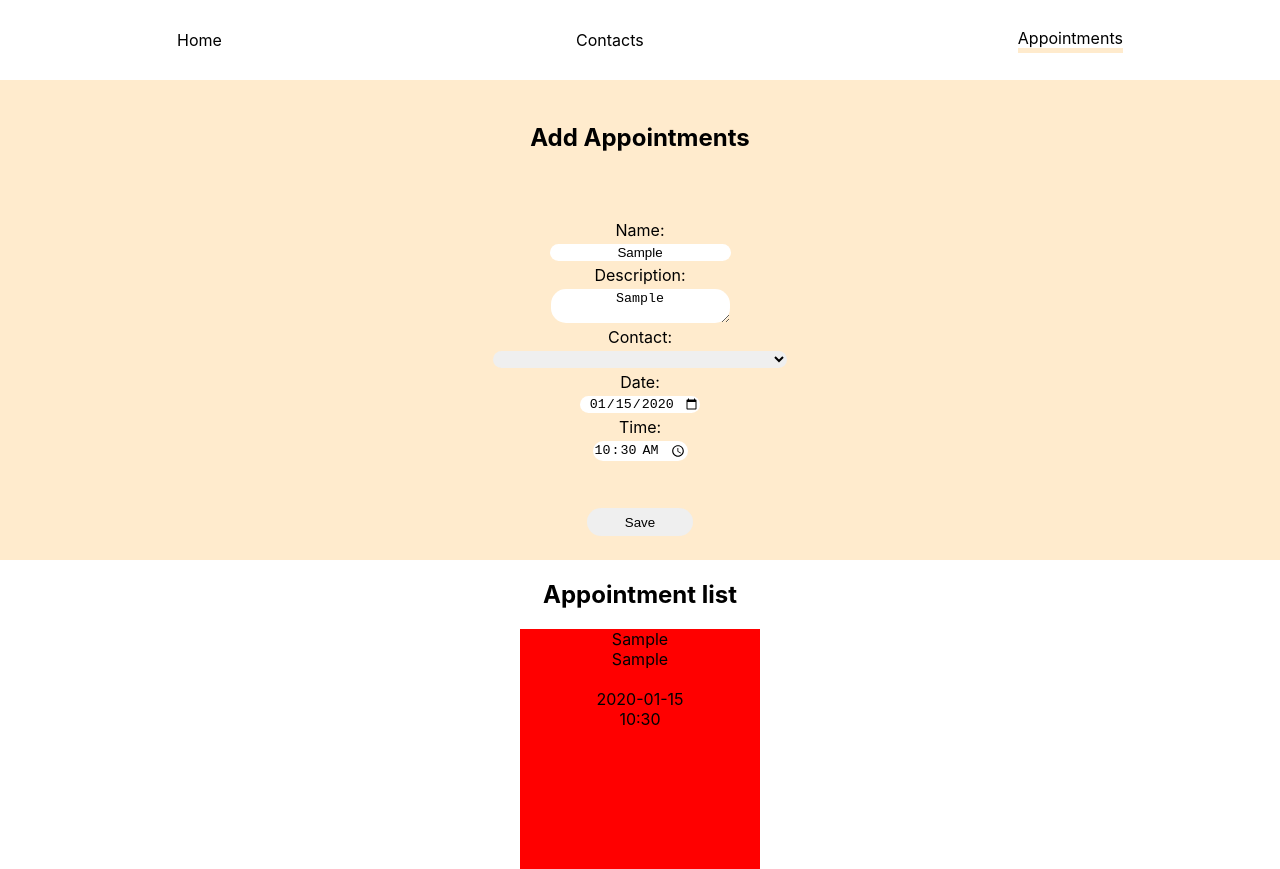
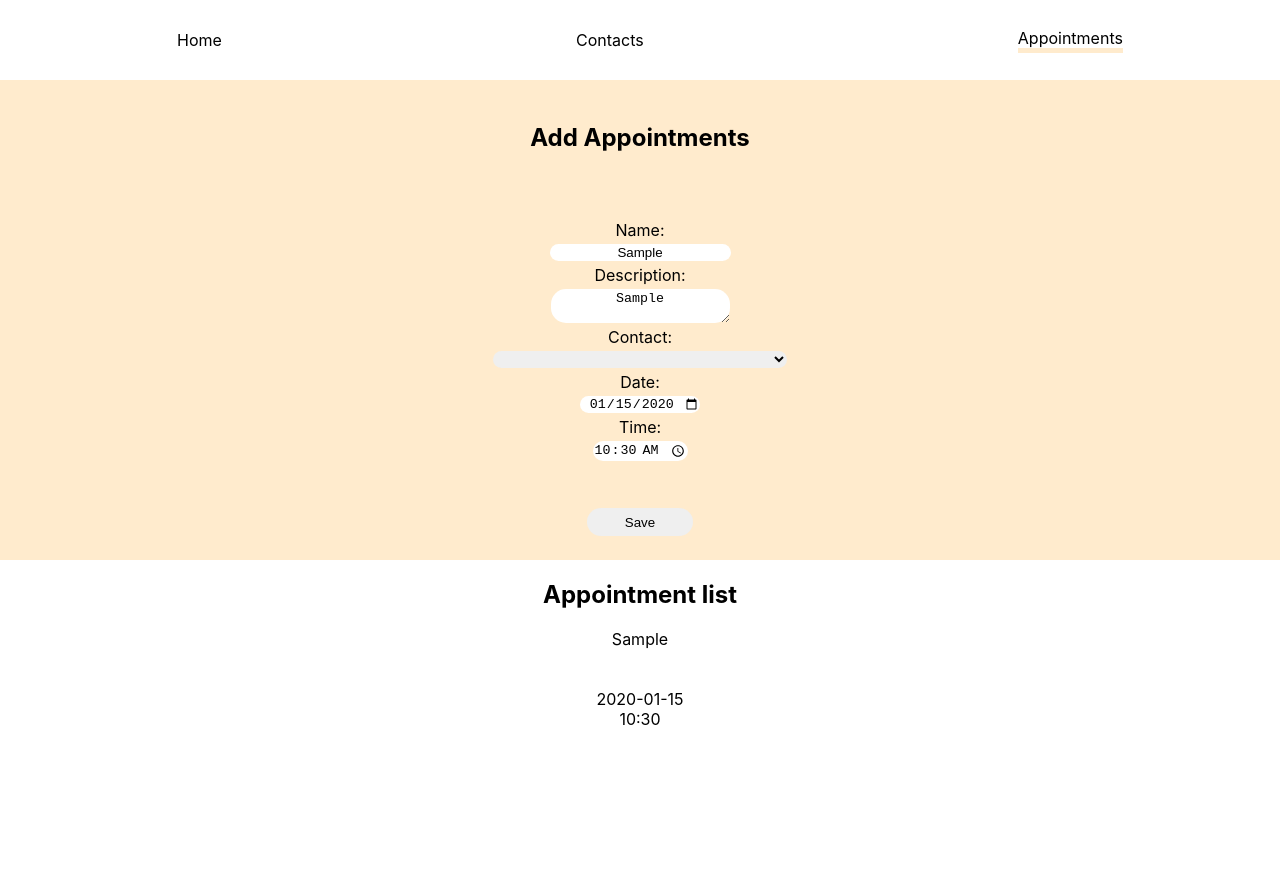
Before and after one commit to Vitor104/SchedulEase, a React (Create React App) app: page /Appointment in a window 1280 px wide. Both pictures are taken after typing "Sample", "Sample", "2020-01-15", "10:30" into the empty fields and a click on the button "Save". After the commit the page ends 800 px from the top, so only its background shows below. Built offline with nearby package versions, Linux system fonts and the light colour scheme.

Commit message:
encontrei um bug

```diff
--- a/src/componentes/app/App.js
+++ b/src/componentes/app/App.js
@@ -24,6 +24,7 @@ function App() {
   const [date, setDate] = useState();
   const [time, setTime] = useState();
   const [title, setTitle] = useState();
+  const [divsAptm, setDivsAptm] = useState([]);
 
  /* CONTACTS */
 
@@ -72,7 +73,10 @@ function App() {
 
 
    const submitAptm = (e) => {
-    const newAppointment = {title: title, description: description, date: date, time: time}
+    const newAppointment = {title: title, contact: [option.name], tdescription: description, date: date, time: time};
+
+    setDivsAptm(n => [...n, newAppointment]);
+
    }
 
 
@@ -112,13 +116,18 @@ function App() {
                 handleTimeChange={handleTimeChange}
                 handleTitleChange={handleTitleChange}
                 handleDescriptionChange={handleDescriptionChange}
-                description={description}
-                date={date}
-                time={time}
-                titleAptm={title}
-              />
+                submitAptm={submitAptm}
+                divsAptm={divsAptm.map((e) => <div className='newDiv' key={uuidv4()}>
+                {e.title} <br></br>
+                {e.contact}<br></br>
+                {e.description} <br></br>
+                {e.date} <br></br>
+                {e.time}
+                </div>)} />}/>
 
-          } />
+
+
+
         </Routes>
       </main>
     </div>
@@ -128,64 +137,7 @@ function App() {
 
 export default App;
 
-//divs={divs}
-
-//{name}<br></br>
-//{email}<br></br>
-
-// {divs.length + 1}
-//{option.length + 1}
-
-//setDate={setDate} setTime={setTime} setTitle={setTitle}
-
-//{ <Appointment setDescription={setDescription} submit={submitAptm} option={option} divsAptm={divsAptm}  />}
-
-//element={ <Contact divs={divs} setName={setName} setEmail={setEmail} setContato={setContato} submitForm={submitForm} />}/>
-
-
-      // setDivs([...divs, divs.map((name, email, contato, index) => {
-     //   return (
-      //    <div key={index}>{name}</div>
-     //   )
-    //   })])
-
-      //    setOption([...option,
-      //    <option className={styles.newOption} key={option.length}>
-      //      <p>{name} | </p>
-       //     <p>{email} | </p>
-        //    <p>{contato}</p>
-         //   {divs.length + 1}
-        //  </option>]);
-
-        //element={
-       //   <Appointment
-       //   name={name}
-        //  email={email}
-       //   contato={contato}
-       //   setDate={setDate}
-       //   setTime={setTime}
-       //   setTitle={setTitle}
-       //   setDescription={setDescription}
-        //  submit={submitAptm}
-        //  option={option}
-        //  divsAptm={divsAptm}
-      //  />
-
-  //  } />
-
-  /*
-   e.preventDefault();
-        setDivsAptm([...divsAptm,
-          <div className='newDivAptm' key={divs.length}>
-          <h2>{title}</h2>
-          <p>{name}</p>
-          <p>{email}</p>
-          <p>{contato}</p>
-          <h2>Details: </h2>
-          <p>{description}</p>
-          <p>{time}</p>
-          <p>{date}</p>
-          </div>]);
-
-
-  */
+// description={description}
+               // date={date}
+              // time={time}
+               // titleAptm={title}
--- a/src/componentes/appointments/appointment.js
+++ b/src/componentes/appointments/appointment.js
@@ -4,10 +4,10 @@ import {v4 as uuidv4} from 'uuid';
 
 function Appointment (props) {
 
-    const [divsAptm, setDivsAptm] = useState([]);
-    const [teste, setTeste] = useState([]);
+  //  const [divsAptm, setDivsAptm] = useState([]);
+  //  const [teste, setTeste] = useState([]);
 
-
+/*
     const submitAptm = (e) => {
         e.preventDefault();
 
@@ -27,7 +27,7 @@ function Appointment (props) {
 
    }
 
-
+   */
 
 
     return (
@@ -42,7 +42,7 @@ function Appointment (props) {
                     <textarea className={styles.formChild} id="description" onChange={props.handleDescriptionChange}></textarea>
 
                     <label id='contact'>Contact: </label>
-                    <select className={styles.formStyle} name="contact" id="contact" onChange={handleOptionChange}>
+                    <select className={styles.formStyle} name="contact" id="contact">
 
 
                         {props.option}
@@ -60,28 +60,17 @@ function Appointment (props) {
 
                 </form>
 
-                <button type="submit" onClick={submitAptm} className={styles.button}>Save</button>
+                <button type="submit" onClick={props.submitAptm} className={styles.button}>Save</button>
             </div>
 
             <section className={styles.sectionDivs}>
                 <h2>Appointment list</h2>
 
                 <div className={styles.newAptmContainer}>
-                {divsAptm.map((e) => {
-                    return (
-                        <div className={styles.newAptm} key={uuidv4()}>
-                            {props.titleAptm} <br></br>
-                            {props.description} <br></br>
-                            {e}<br></br>
-                            {props.date} <br></br>
-                            {props.time}
 
-                        </div>
-                    )
-                })}
                 </div>
 
-
+                {props.divsAptm}
 
 
 
@@ -95,19 +84,15 @@ export default Appointment;
 /*
  {divsAptm.map((e) => {
                     return (
-                        <div className={styles.newLi} key={uuidv4()}>
-                            {e}
+                        <div className={styles.newAptm} key={uuidv4()}>
+                            {props.titleAptm} <br></br>
+                            {props.description} <br></br>
+                            {e}<br></br>
+                            {props.date} <br></br>
+                            {props.time}
+
                         </div>
                     )
                 })}
 
-
-
-
-                {divs.map((element) => <div className='newDiv' key={uuidv4()}>
-            {element.name} <br></br>
-            {element.email} <br></br>
-            {element.contato}
-            </div>)}
-
 */
--- a/src/componentes/appointments/appointment.module.css
+++ b/src/componentes/appointments/appointment.module.css
@@ -23,6 +23,8 @@
     border: none;
     border-radius: 15px;
     text-align: center;
+    animation: aptmAnimation;
+    animation-duration: 3s;
 }
 
 .formChild:active {
```
